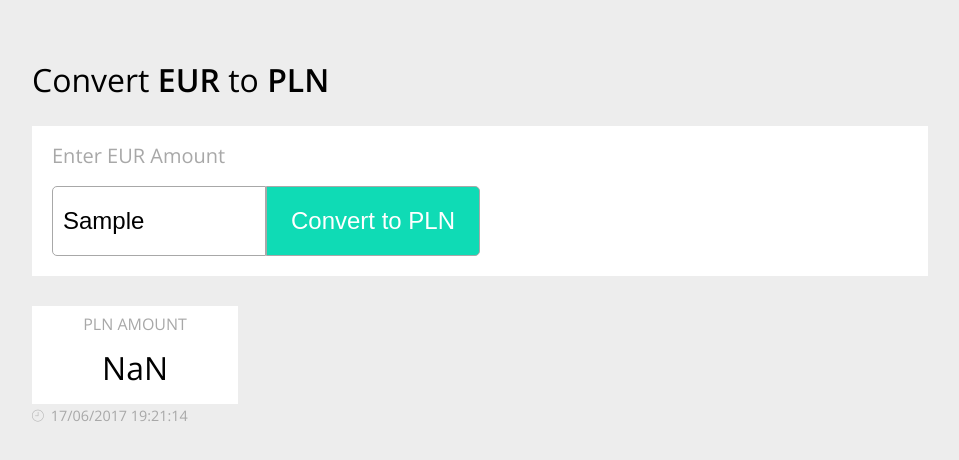
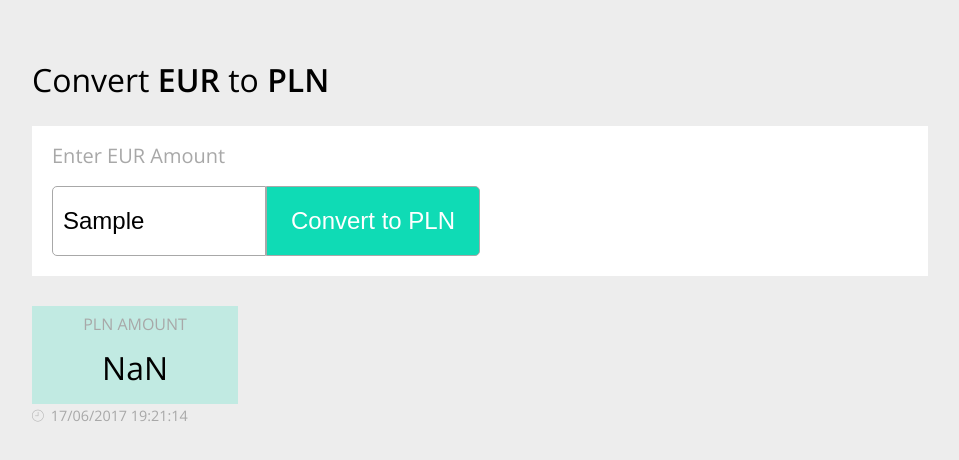
Before and after one commit to kowalpaulina/Euro-To-Pln-Converter, a website: page src/index.html in a window 1280 px wide. Both pictures are taken after typing "Sample" into the empty fields and a click on the button "Convert to PLN". Shown: the whole page, without its empty margins (160-1119 px from the left). Drawn offline with nearby package versions, Linux system fonts and the light colour scheme.

Commit message:
remove node_modules files, better perfomance(css), results shown from the newest

```diff
--- a/src/sass/main.scss
+++ b/src/sass/main.scss
@@ -139,6 +139,10 @@ body{
 	margin-bottom: 3%;
 	box-sizing: border-box;
 	margin-right: 2%;
+
+	&:first-child .js-amount-box,&:first-child .js-info-text{
+		background-color: rgba(15, 219, 181,0.2);
+	}
 }
 
 .js-amount-box{
--- a/src/script/main.js
+++ b/src/script/main.js
@@ -70,7 +70,7 @@ function createDiv(plnValue,datetime){
   currencyDateContainer.appendChild(plnAmountInfoText);
   currencyDateContainer.appendChild(polishCurrencyBox);
   currencyDateContainer.appendChild(dateBox);
-  result.appendChild(currencyDateContainer);
+  result.prepend(currencyDateContainer);
 }
 
 convert.addEventListener("click",getPolishCurrency,false);
```
Also changed, not shown: src/css/main.css.
